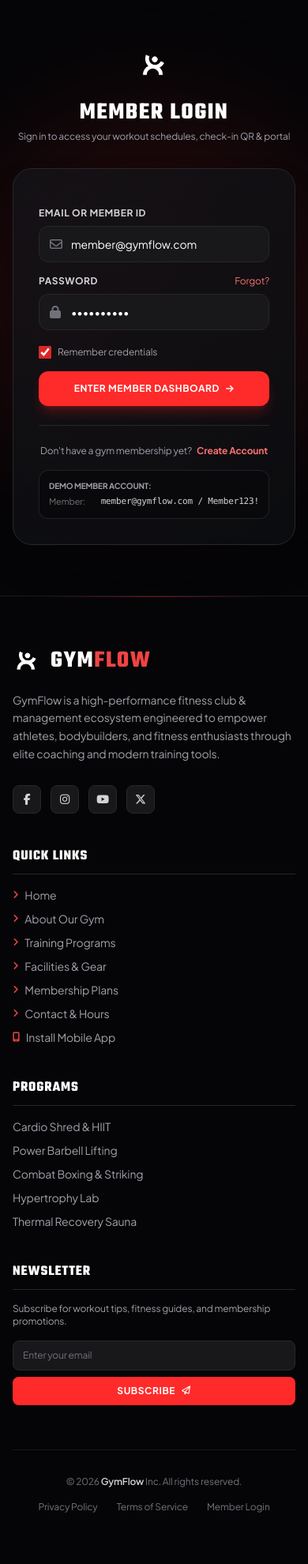
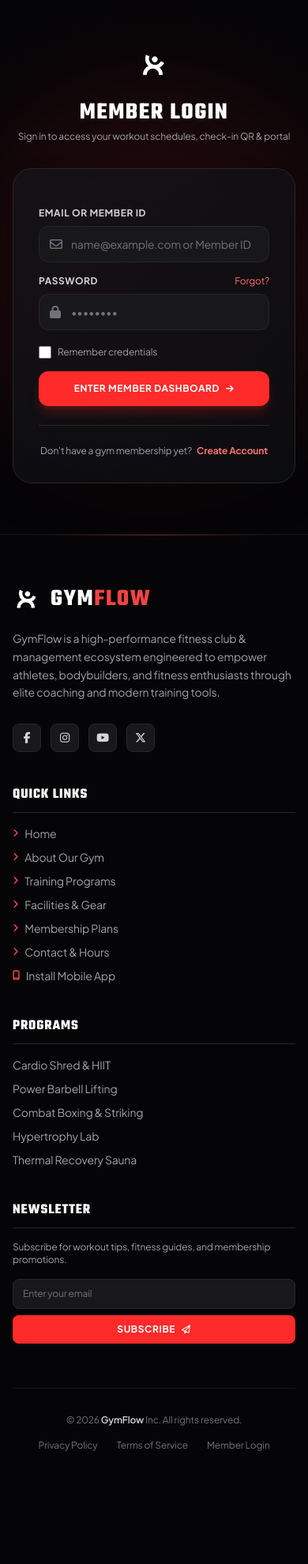
Before and after one commit to moeezahmad-tech/gymflow, a PHP site: page /login in a window 390 px wide. Shown: the part 65-2045 px from the top of the page at 79% size. After the commit the page ends 1902 px from the top, so only its background shows below. Run offline with PHP 8.4, Linux system fonts and the light colour scheme; some libraries are stand-ins or nearby versions.

Commit message:
Bump PWA version to 1.1.0, center mobile alerts, and remove demo login credentials

```diff
--- a/assets/css/style.css
+++ b/assets/css/style.css
@@ -135,3 +135,18 @@ h1, h2, h3, .font-heading {
 .outline-text:hover {
     -webkit-text-stroke: 1.5px rgba(255, 42, 42, 0.8);
 }
+
+/* Alert & Toast Notifications Mobile Positioning */
+#gymflow-toast-container {
+    pointer-events: none;
+}
+
+@media (max-width: 639px) {
+    #gymflow-toast-container {
+        left: 50% !important;
+        transform: translateX(-50%) !important;
+        right: auto !important;
+        width: 92vw !important;
+        max-width: 380px !important;
+    }
+}
--- a/assets/js/main.js
+++ b/assets/js/main.js
@@ -59,26 +59,31 @@ document.addEventListener('DOMContentLoaded', () => {
 /**
  * Custom Toast Notification Engine
  * Replaces ugly browser alerts with dark-mode glassmorphic cards
+ * Centered horizontally & responsive across mobile & desktop viewports
  */
 window.showToast = function(message, type = 'success', title = '') {
     let container = document.getElementById('gymflow-toast-container');
     if (!container) {
         container = document.createElement('div');
         container.id = 'gymflow-toast-container';
-        container.className = 'fixed bottom-6 right-6 z-[9999] flex flex-col gap-3 max-w-sm w-full px-4 pointer-events-none';
+        container.className = 'fixed top-5 left-1/2 -translate-x-1/2 sm:top-auto sm:bottom-6 sm:left-auto sm:right-6 sm:translate-x-0 z-[99999] flex flex-col items-center sm:items-end gap-3 max-w-sm w-[92vw] sm:w-full pointer-events-none transition-all';
         document.body.appendChild(container);
     }
 
     const toastId = 'toast-' + Date.now();
     const toast = document.createElement('div');
     toast.id = toastId;
-    toast.className = 'pointer-events-auto flex items-start gap-3 p-4 rounded-2xl bg-[#0c0c12]/95 backdrop-blur-md border shadow-2xl transition-all duration-300 transform translate-y-4 opacity-0';
+    toast.className = 'pointer-events-auto w-full flex items-start gap-3 p-4 rounded-2xl bg-[#0c0c12]/95 backdrop-blur-xl border shadow-2xl transition-all duration-300 transform -translate-y-3 sm:translate-y-4 opacity-0';
 
     let iconHtml = '<i class="fa-solid fa-circle-check text-emerald-400 text-lg"></i>';
     let borderColor = 'border-emerald-500/40 shadow-emerald-500/10';
     let defaultTitle = 'Success';
 
-    if (type === 'fire') {
+    if (type === 'error' || type === 'danger') {
+        iconHtml = '<i class="fa-solid fa-circle-exclamation text-red-500 text-lg"></i>';
+        borderColor = 'border-red-500/50 shadow-red-500/20';
+        defaultTitle = 'Error';
+    } else if (type === 'fire') {
         iconHtml = '<i class="fa-solid fa-fire text-red-500 text-xl animate-bounce"></i>';
         borderColor = 'border-red-500/50 shadow-red-500/20';
         defaultTitle = 'Streak Updated';
@@ -94,6 +99,10 @@ window.showToast = function(message, type = 'success', title = '') {
         iconHtml = '<i class="fa-regular fa-paper-plane text-red-400 text-lg"></i>';
         borderColor = 'border-red-500/40 shadow-red-500/10';
         defaultTitle = 'Message Sent';
+    } else if (type === 'check') {
+        iconHtml = '<i class="fa-solid fa-circle-check text-emerald-400 text-lg"></i>';
+        borderColor = 'border-emerald-500/40 shadow-emerald-500/10';
+        defaultTitle = 'Complete';
     }
 
     toast.className += ' ' + borderColor;
@@ -102,9 +111,9 @@ window.showToast = function(message, type = 'success', title = '') {
         <div class="shrink-0 pt-0.5">${iconHtml}</div>
         <div class="flex-1 min-w-0">
             <h5 class="text-xs font-bold uppercase tracking-wider text-white">${title || defaultTitle}</h5>
-            <p class="text-xs text-zinc-300 mt-0.5 leading-relaxed">${message}</p>
+            <p class="text-xs text-zinc-300 mt-0.5 leading-relaxed break-words">${message}</p>
         </div>
-        <button onclick="this.closest('#${toastId}').remove()" class="text-zinc-500 hover:text-white text-xs px-1">
+        <button onclick="this.closest('#${toastId}').remove()" class="text-zinc-500 hover:text-white text-xs px-1 cursor-pointer" aria-label="Close Notification">
             <i class="fa-solid fa-xmark"></i>
         </button>
     `;
@@ -113,15 +122,15 @@ window.showToast = function(message, type = 'success', title = '') {
 
     // Animate In
     setTimeout(() => {
-        toast.classList.remove('translate-y-4', 'opacity-0');
+        toast.classList.remove('-translate-y-3', 'sm:translate-y-4', 'opacity-0');
         toast.classList.add('translate-y-0', 'opacity-100');
     }, 20);
 
-    // Auto Dismiss after 4 seconds
+    // Auto Dismiss after 4.2 seconds
     setTimeout(() => {
         if (toast.parentElement) {
             toast.classList.remove('translate-y-0', 'opacity-100');
-            toast.classList.add('translate-y-4', 'opacity-0');
+            toast.classList.add('-translate-y-3', 'sm:translate-y-4', 'opacity-0');
             setTimeout(() => toast.remove(), 300);
         }
     }, 4200);
--- a/assets/js/pwa.js
+++ b/assets/js/pwa.js
@@ -71,7 +71,7 @@
 
         const toast = document.createElement('div');
         toast.id = 'pwa-update-toast';
-        toast.className = 'fixed bottom-5 right-5 z-50 bg-zinc-900/95 border border-red-500/40 text-white px-5 py-3.5 rounded-2xl shadow-2xl backdrop-blur-xl flex items-center gap-3.5 transition-all transform translate-y-0 text-xs animate-bounce';
+        toast.className = 'fixed top-5 sm:top-auto sm:bottom-5 left-1/2 -translate-x-1/2 sm:left-auto sm:right-5 sm:translate-x-0 z-[99999] bg-zinc-900/95 border border-red-500/40 text-white px-5 py-3.5 rounded-2xl shadow-2xl backdrop-blur-xl flex items-center gap-3.5 transition-all text-xs w-[92vw] sm:w-auto max-w-sm';
         toast.innerHTML = `
             <div class="w-8 h-8 rounded-xl bg-red-600/20 text-red-400 border border-red-500/30 flex items-center justify-center text-sm flex-shrink-0">
                 <i class="fa-solid fa-arrows-rotate fa-spin"></i>
--- a/config/app.php
+++ b/config/app.php
@@ -18,7 +18,7 @@ if (session_status() === PHP_SESSION_NONE) {
 // Application Information
 define('APP_NAME', 'Gym Flow');
 define('APP_TAGLINE', 'Elevate Your Strength & Peak Performance');
-define('APP_VERSION', '1.0.0');
+define('APP_VERSION', '1.1.0');
 
 // Base URL Auto-detection
 $protocol = (!empty($_SERVER['HTTPS']) && $_SERVER['HTTPS'] !== 'off' || ($_SERVER['SERVER_PORT'] ?? 80) == 443) ? "https://" : "http://";
--- a/login.php
+++ b/login.php
@@ -74,7 +74,7 @@ require_once __DIR__ . '/components/header.php';
                     <label class="block text-xs font-bold uppercase tracking-wider text-zinc-300 mb-2">Email or Member ID</label>
                     <div class="relative">
                         <span class="absolute inset-y-0 left-0 pl-3.5 flex items-center text-zinc-500"><i class="fa-regular fa-envelope"></i></span>
-                        <input type="text" name="email" id="emailInput" required value="member@gymflow.com" placeholder="member@gymflow.com" class="w-full bg-zinc-900 border border-zinc-800 rounded-xl pl-10 pr-4 py-3 text-sm text-white placeholder-zinc-500 focus:outline-none focus:border-red-500 transition-colors">
+                        <input type="text" name="email" id="emailInput" required value="" placeholder="name@example.com or Member ID" class="w-full bg-zinc-900 border border-zinc-800 rounded-xl pl-10 pr-4 py-3 text-sm text-white placeholder-zinc-500 focus:outline-none focus:border-red-500 transition-colors">
                     </div>
                 </div>
 
@@ -85,13 +85,13 @@ require_once __DIR__ . '/components/header.php';
                     </div>
                     <div class="relative">
                         <span class="absolute inset-y-0 left-0 pl-3.5 flex items-center text-zinc-500"><i class="fa-solid fa-lock"></i></span>
-                        <input type="password" name="password" id="passwordInput" required value="Member123!" placeholder="••••••••" class="w-full bg-zinc-900 border border-zinc-800 rounded-xl pl-10 pr-4 py-3 text-sm text-white placeholder-zinc-500 focus:outline-none focus:border-red-500 transition-colors">
+                        <input type="password" name="password" id="passwordInput" required value="" placeholder="••••••••" class="w-full bg-zinc-900 border border-zinc-800 rounded-xl pl-10 pr-4 py-3 text-sm text-white placeholder-zinc-500 focus:outline-none focus:border-red-500 transition-colors">
                     </div>
                 </div>
 
                 <div class="flex items-center text-xs text-zinc-400 pt-1">
                     <label class="flex items-center gap-2 cursor-pointer">
-                        <input type="checkbox" checked class="w-4 h-4 accent-red-600 rounded">
+                        <input type="checkbox" class="w-4 h-4 accent-red-600 rounded">
                         <span>Remember credentials</span>
                     </label>
                 </div>
@@ -108,12 +108,6 @@ require_once __DIR__ . '/components/header.php';
                 <a href="<?= url('register.php') ?>" class="text-red-400 font-bold hover:underline ml-1">Create Account</a>
             </div>
 
-            <!-- Demo Member Credentials Reference -->
-            <div class="mt-4 p-3 rounded-xl bg-zinc-950 border border-zinc-800/80 text-[11px] text-zinc-500 space-y-1">
-                <div class="text-zinc-400 font-bold uppercase text-[10px]">Demo Member Account:</div>
-                <div class="flex justify-between"><span>Member:</span> <code class="text-zinc-300 font-mono">member@gymflow.com / Member123!</code></div>
-            </div>
-
         </div>
 
     </div>
--- a/sw.js
+++ b/sw.js
@@ -3,7 +3,7 @@
  * Version Management, Offline Caching & Seamless Auto-Update Engine
  */
 
-const APP_VERSION = '1.0.0';
+const APP_VERSION = '1.1.0';
 const CACHE_NAME = `gymflow-v${APP_VERSION}`;
 
 // Pre-cached Critical Assets
```
